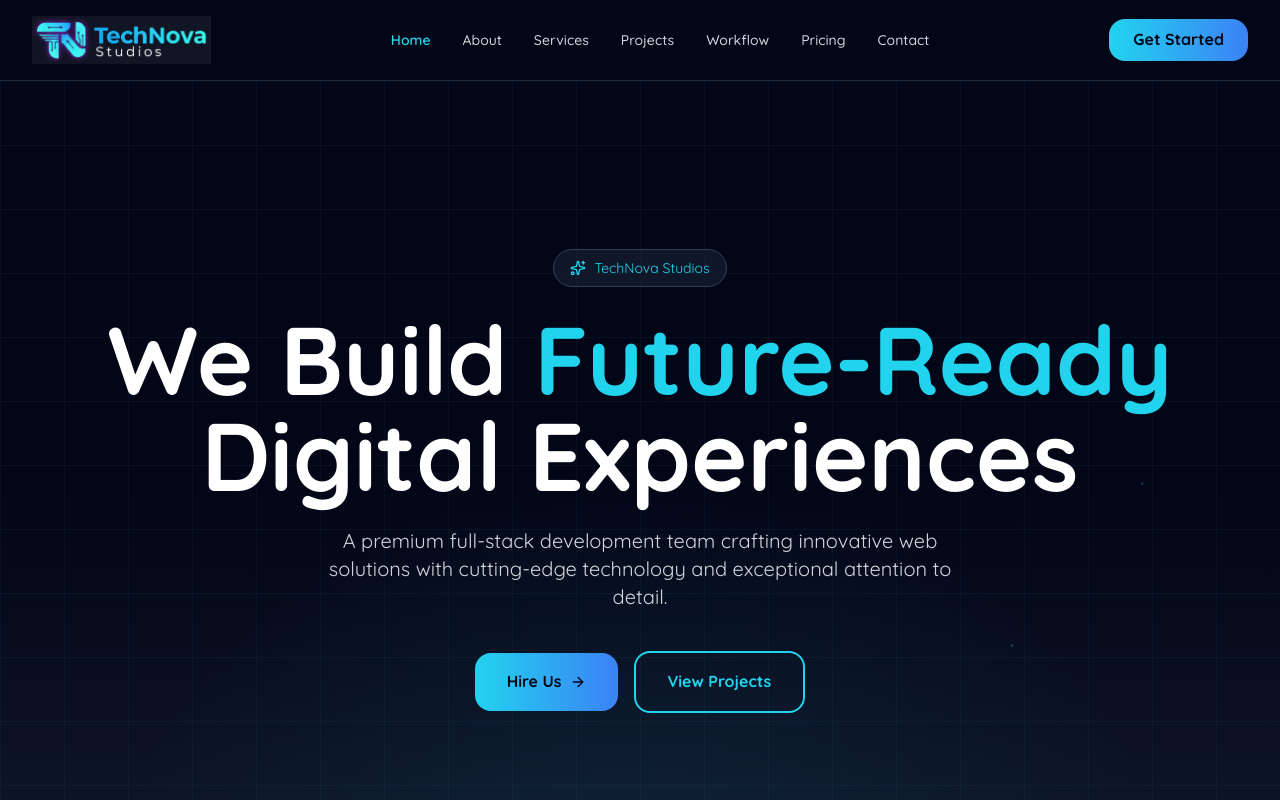
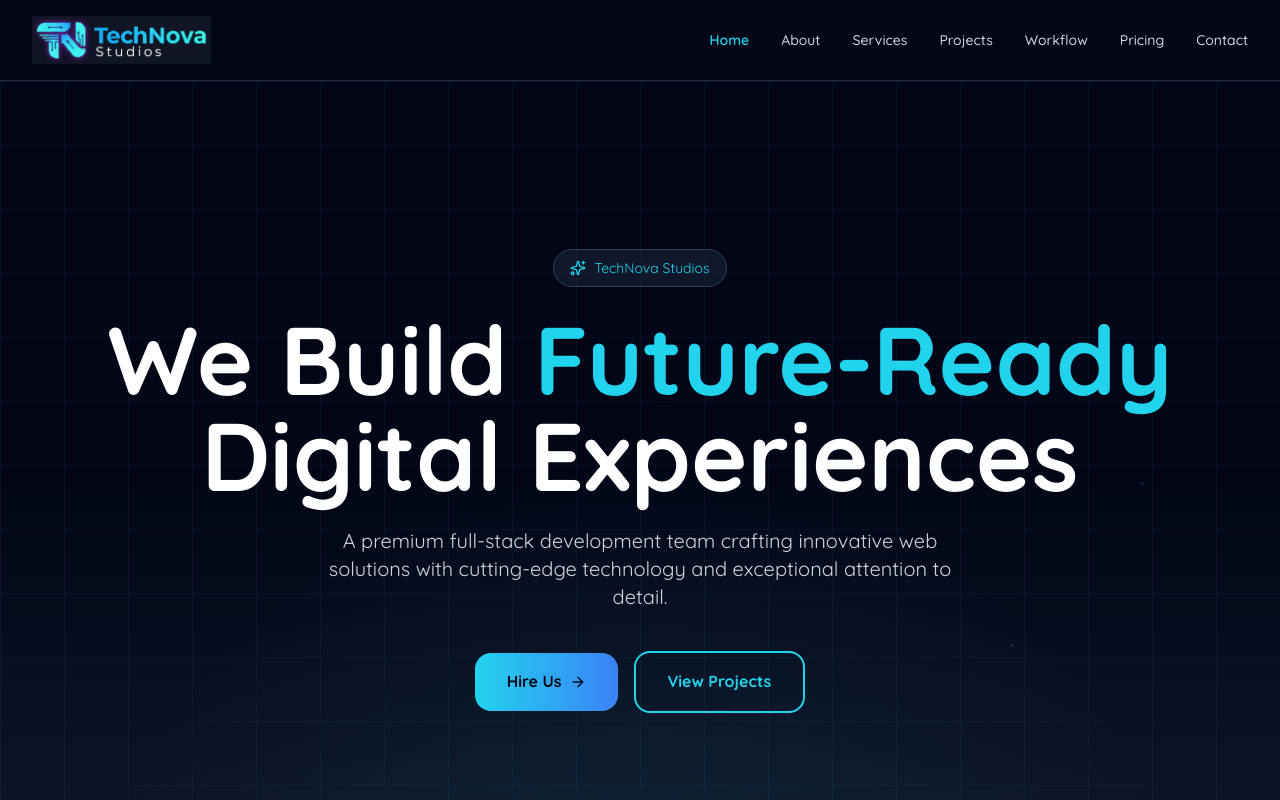
Before and after one commit to TechNovaStudios/TechNovaStudiosSite, a React (Vite) app in the folder TechNova Studios/: page / in a window 1280 px wide. Shown: the top 800 px of the page. Built offline with nearby package versions, Linux system fonts and the light colour scheme.

Commit message:
feat: Update Footer and Navbar components with logo and remove CTA button

```diff
--- a/TechNova Studios/src/components/Footer.jsx
+++ b/TechNova Studios/src/components/Footer.jsx
@@ -2,6 +2,7 @@
 
 import { motion } from "framer-motion"
 import { Github, Linkedin, Twitter, Mail } from "lucide-react"
+import { resources } from "../resources"
 
 export default function Footer() {
   const currentYear = new Date().getFullYear()
@@ -41,10 +42,10 @@ export default function Footer() {
             className="md:col-span-1"
           >
             <div className="flex items-center gap-2 mb-4">
-              <div className="w-10 h-10 bg-gradient-to-br from-cyan-400 to-blue-500 rounded-xl flex items-center justify-center">
-                <span className="text-white font-bold text-lg">T</span>
+              <div className="w-10 h-10  rounded-xl flex items-center justify-center">
+                <img src={resources.logo} alt="" />
               </div>
-              <span className="text-white font-bold text-xl">TechNova</span>
+              <span className="text-white font-bold text-xl">TechNova Studios</span>
             </div>
             <p className="text-gray-300 text-base leading-relaxed">
               Building future-ready digital experiences with cutting-edge technology and exceptional attention to
--- a/TechNova Studios/src/components/Navbar.jsx
+++ b/TechNova Studios/src/components/Navbar.jsx
@@ -63,17 +63,6 @@ export default function Navbar() {
             ))}
           </div>
 
-          {/* CTA Button */}
-          <div className="hidden md:flex">
-            <motion.button
-              whileHover={{ scale: 1.05 }}
-              whileTap={{ scale: 0.95 }}
-              className="px-6 py-2 bg-gradient-to-r from-cyan-400 to-blue-500 text-slate-950 font-bold rounded-2xl hover:shadow-lg hover:shadow-cyan-500/50 transition-all duration-300"
-            >
-              Get Started
-            </motion.button>
-          </div>
-
           {/* Mobile Menu Button */}
           <motion.button
             whileTap={{ scale: 0.95 }}
@@ -106,13 +95,6 @@ export default function Navbar() {
                 {link.label}
               </Link>
             ))}
-            <motion.button
-              whileHover={{ scale: 1.05 }}
-              whileTap={{ scale: 0.95 }}
-              className="w-full px-6 py-3 bg-gradient-to-r from-cyan-400 to-blue-500 text-slate-950 font-bold rounded-2xl mt-4 hover:shadow-lg hover:shadow-cyan-500/50 transition-all duration-300"
-            >
-              Get Started
-            </motion.button>
           </div>
         </motion.div>
       </div>
```
